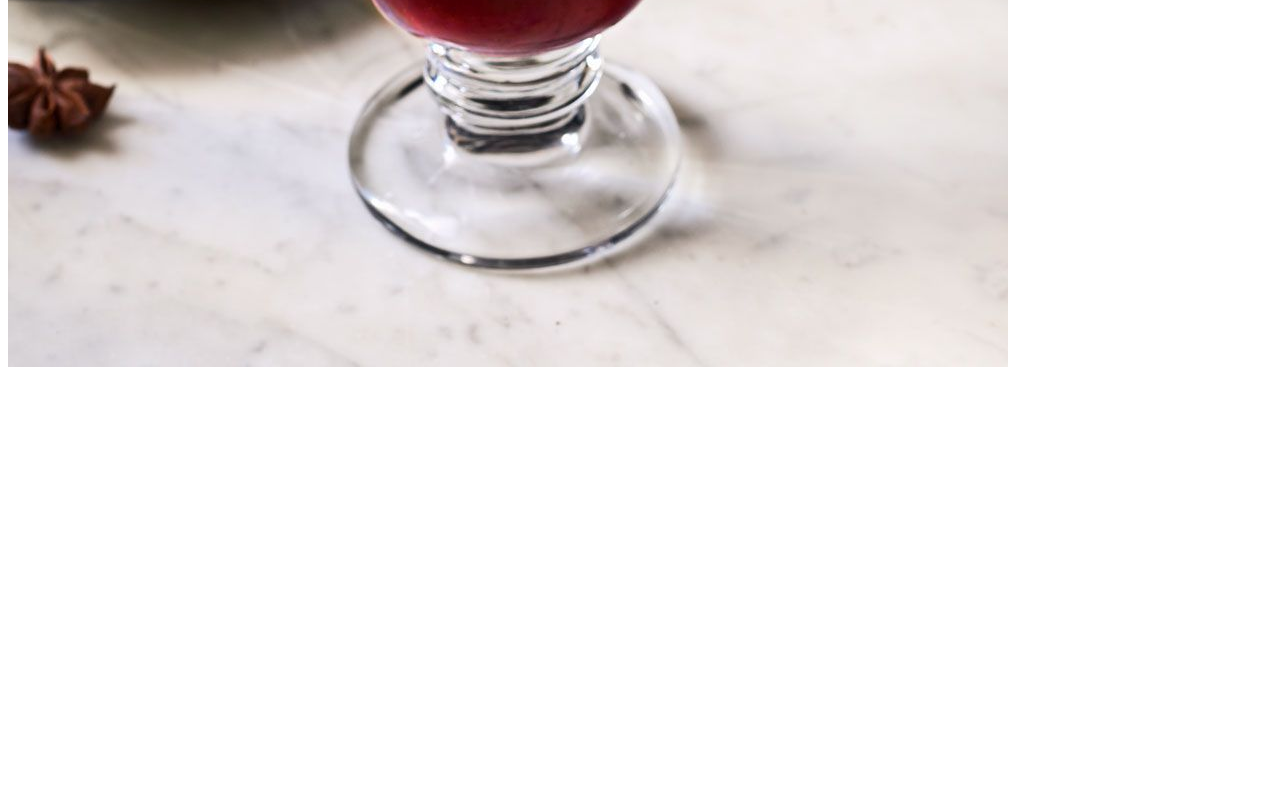
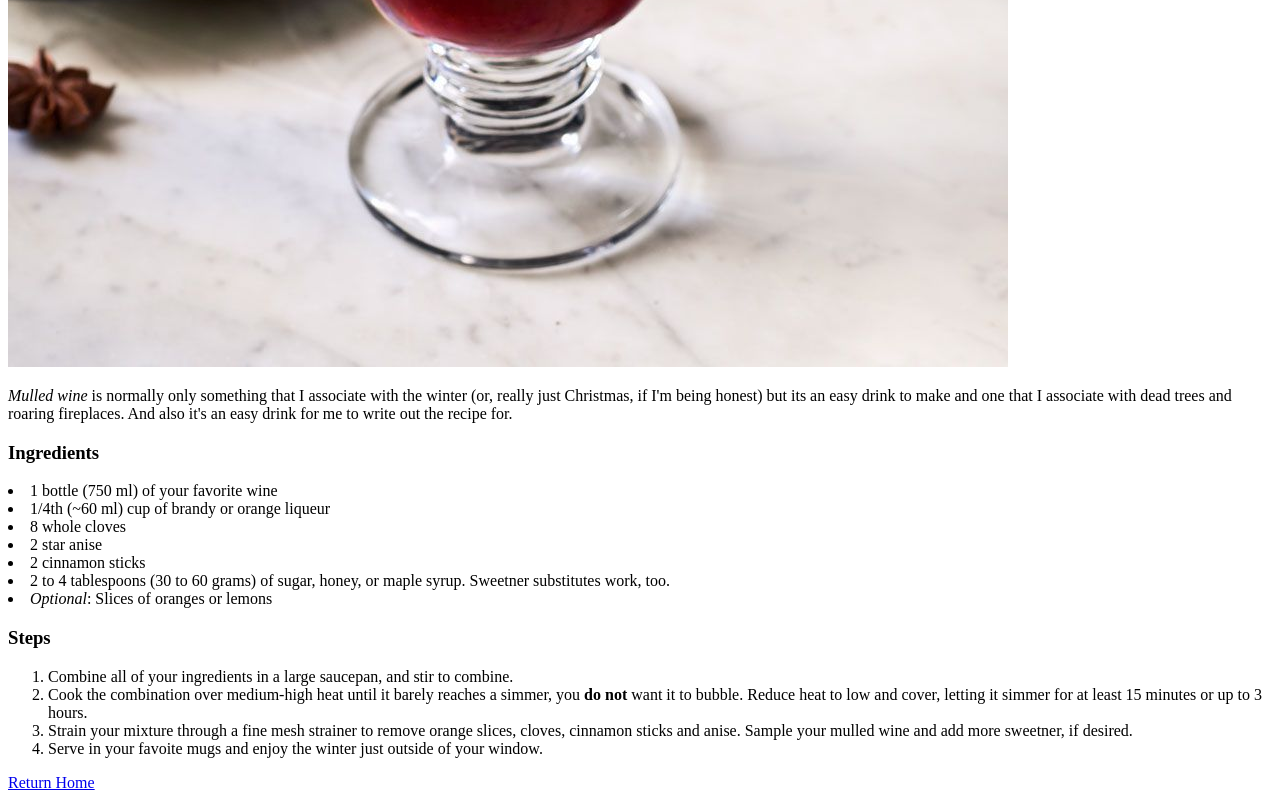
Before and after one commit to DDSeriff/odin-recipes, a plain HTML site: page recipes/mulled-wine.html in a window 1280 px wide. Shown: the part 713-1513 px from the top of the page. Before the commit the page ends 1092 px from the top, so only its background shows below. Drawn offline with Linux system fonts and the light colour scheme.

Commit message:
Updated README.md and updated recipes

```diff
--- a/recipes/mulled-wine.html
+++ b/recipes/mulled-wine.html
@@ -8,6 +8,25 @@
 </head>
 <body>
     <h1>Mulled Wine</h1>
-    <img src="../images/mulled-wine.jpg">
+    <img src="../images/mulled-wine.jpg" alt="Mulled wine">
+
+    <p><em>Mulled wine</em> is normally only something that I associate with the winter (or, really just Christmas, if I'm being honest) but its an easy drink to make and one that I associate with dead trees and roaring fireplaces. And also it's an easy drink for me to write out the recipe for.</p1>
+
+        <h3>Ingredients</h3>
+        <li>1 bottle (750 ml) of your favorite wine</li>
+        <li>1/4th (~60 ml) cup of brandy or orange liqueur</li>
+        <li>8 whole cloves</li>
+        <li>2 star anise</li>
+        <li>2 cinnamon sticks</li>
+        <li>2 to 4 tablespoons (30 to 60 grams) of sugar, honey, or maple syrup. Sweetner substitutes work, too.</li>
+        <li><em>Optional</em>: Slices of oranges or lemons</li>
+
+        <h3>Steps</h3>
+        <ol><li>Combine all of your ingredients in a large saucepan, and stir to combine.</li>
+        <li>Cook the combination over medium-high heat until it barely reaches a simmer, you <strong>do not</strong> want it to bubble. Reduce heat to low and cover, letting it simmer for at least 15 minutes or up to 3 hours.</li>
+        <li>Strain your mixture through a fine mesh strainer to remove orange slices, cloves, cinnamon sticks and anise. Sample your mulled wine and add more sweetner, if desired.</li>
+        <li>Serve in your favoite mugs and enjoy the winter just outside of your window.</li></ol>
+
+        <a href="../index.html">Return Home</a>
 </body>
 </html>
```
Also changed, not shown: 1 other file.
